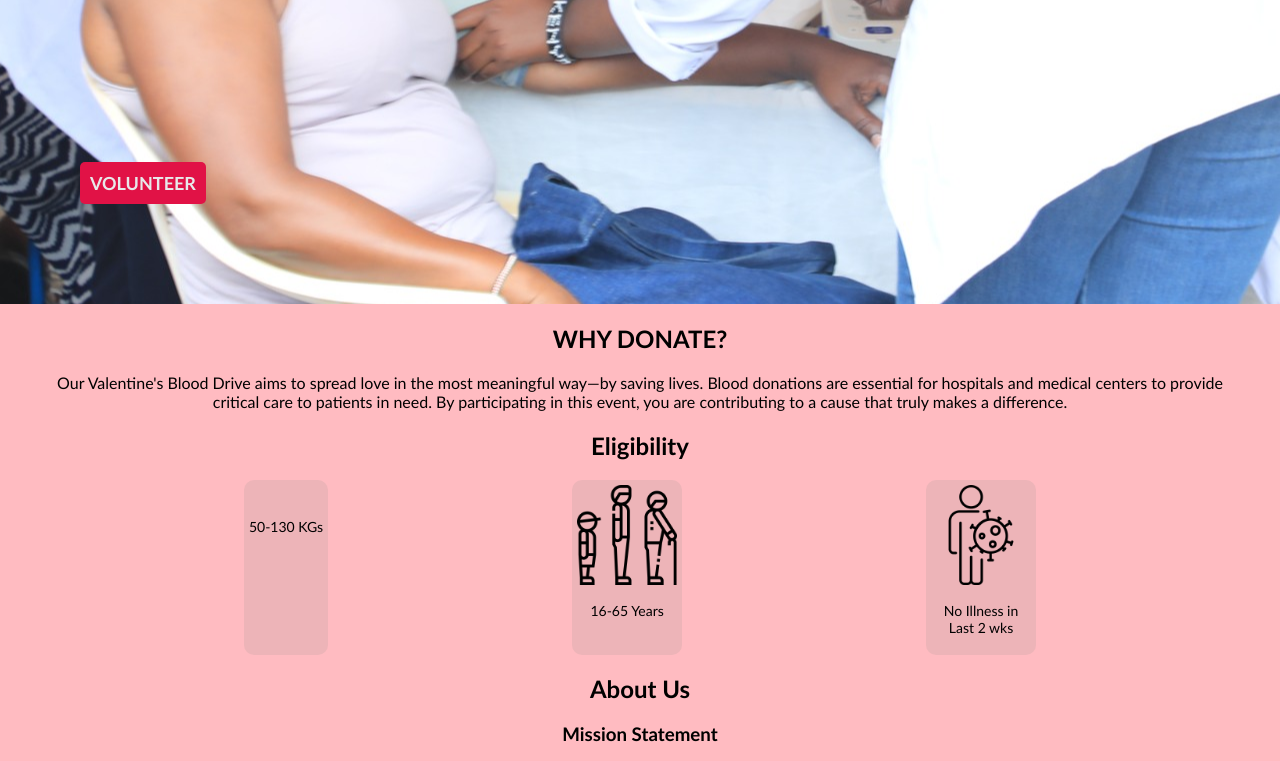
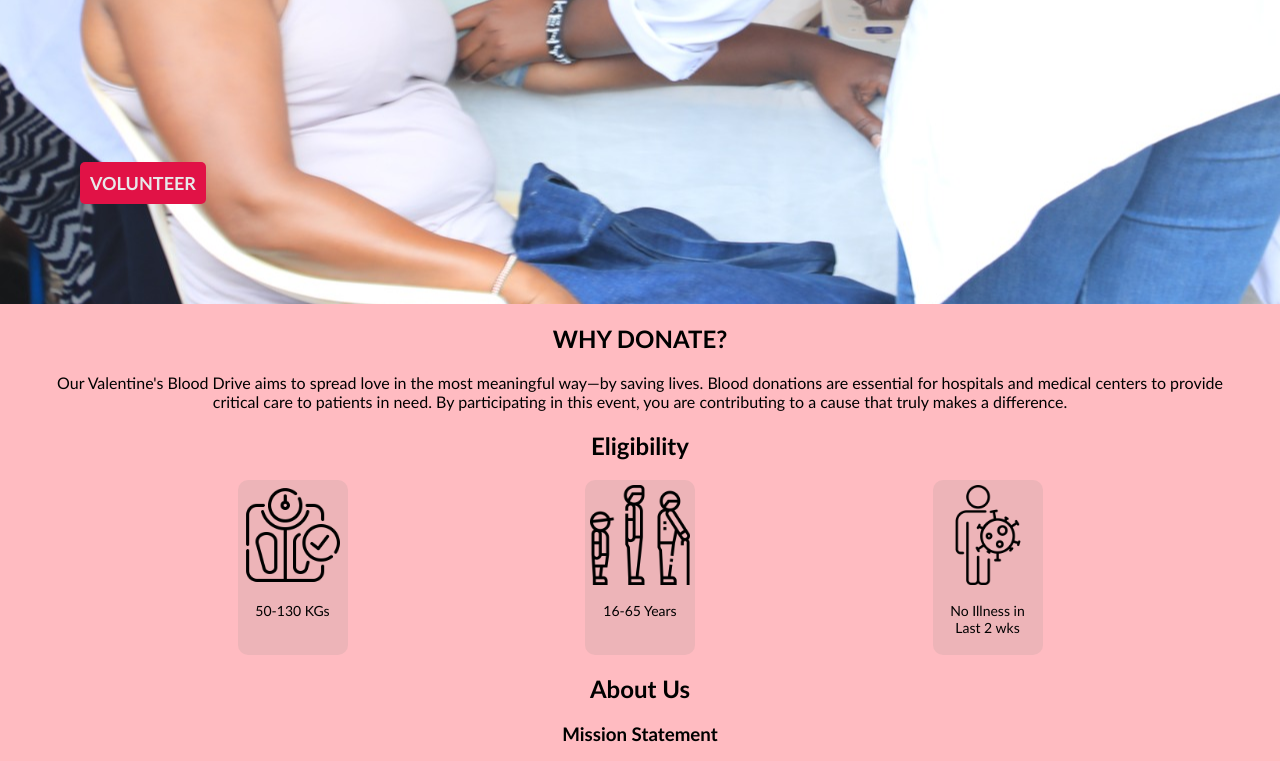
Before and after one commit to avatarknell/valentines-blood-drive, a plain HTML site: page index.html in a window 1280 px wide. Shown: the part 378-1139 px from the top of the page. Drawn offline with Linux system fonts and the light colour scheme.

Commit message:
changes reverted

```diff
--- a/index.html
+++ b/index.html
@@ -37,7 +37,7 @@
         <h2>Eligibility</h2>
         <div class="eligibility-cont">
             <div>
-                <img src="..valentines-blood-drive/images/weight.png " alt="">
+                <img src="/images/weight.png" alt="">
                 <p>50-130 KGs</p>
             </div>
             <div>
```
